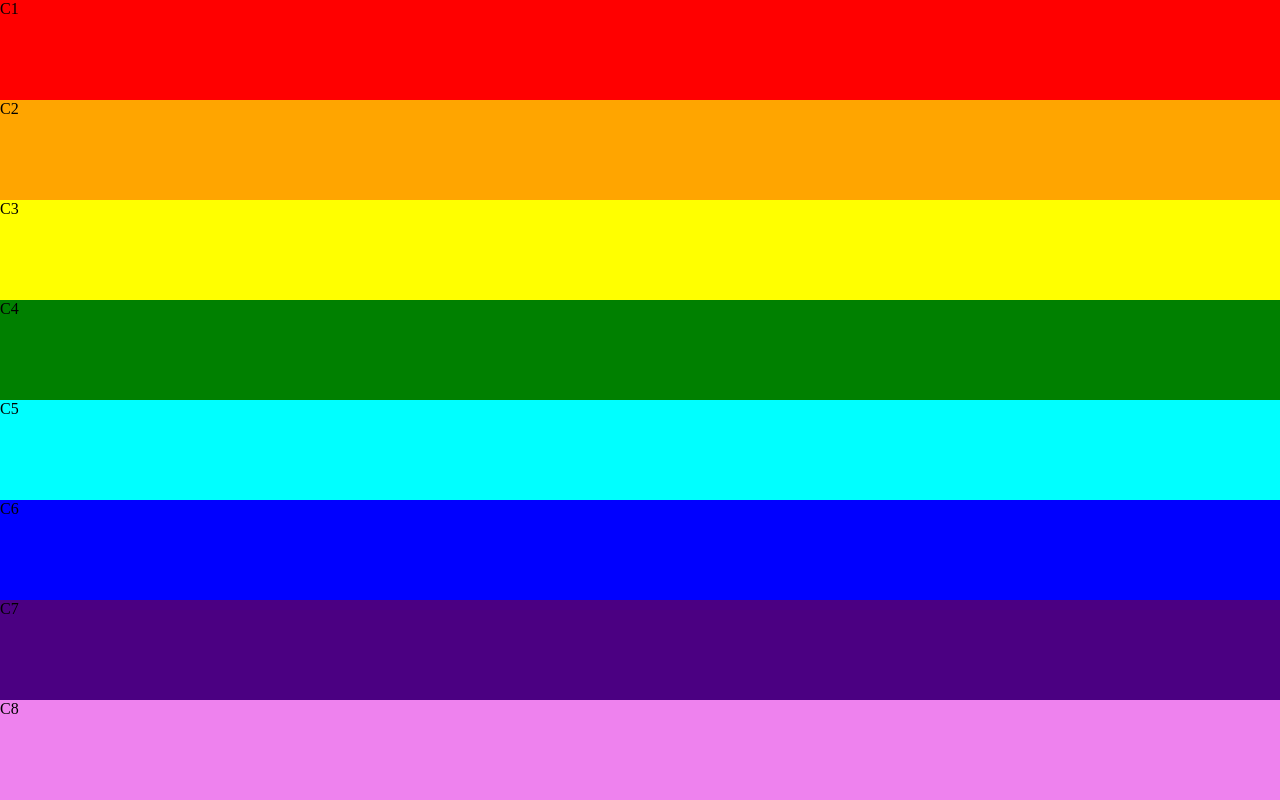
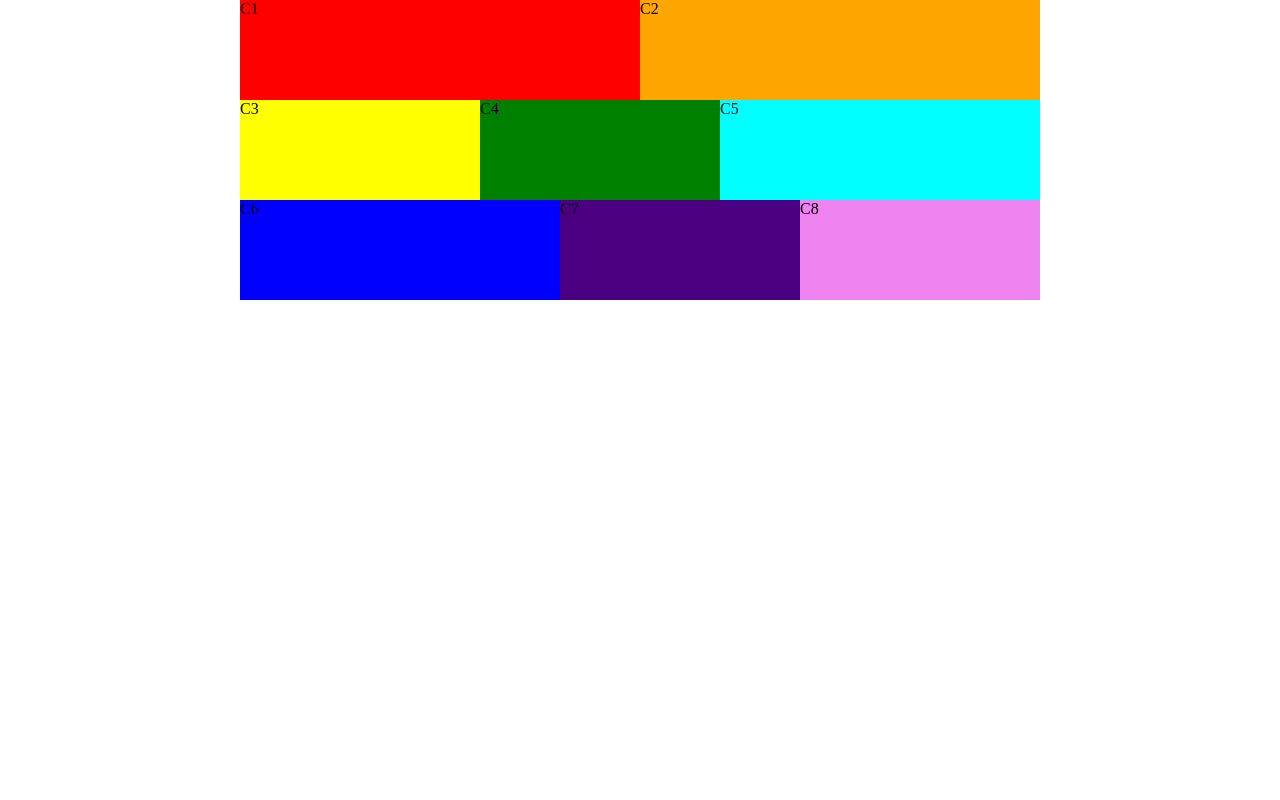
Before and after one commit to ingyezid/ResponsiveDesign1, a plain HTML site: page index.html in a window 1280 px wide. Drawn offline with Linux system fonts and the light colour scheme.

Commit message:
Media Querys de tamaños

```diff
--- a/CSS/style.css
+++ b/CSS/style.css
@@ -54,3 +54,31 @@ body {
 .c8 {
     background-color : violet;
 }
+
+@media (min-width: 600px) {
+
+    .c3,.c4,.c5,.c6 {
+        width: 50%;
+    }
+}
+
+
+@media(min-width: 800px) {
+    .container {
+        width: 800px;
+        margin-left: auto;
+        margin-right:auto;
+    }
+    .c1, .c2 {
+        width: 50%;
+    }
+    .c3,.c4 {
+        width: 30%;
+    }
+    .c5, .c6 {
+        width: 40%
+    }
+    .c7, .c8 {
+        width: 30%
+    }
+}
```
